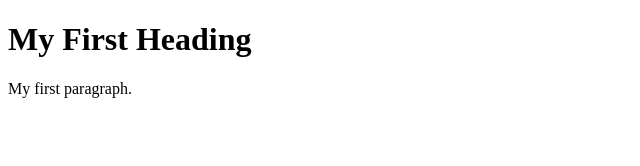
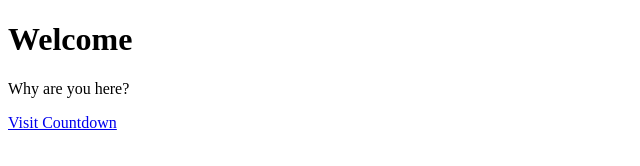
Before and after one commit to Maaaaarc/Marcs-Web, a plain HTML site: page index.html in a window 1280 px wide. Shown: the whole page, without its empty margins (0-640 px from the left). Drawn offline with Linux system fonts and the light colour scheme.

Commit message:
index update

```diff
--- a/index.html
+++ b/index.html
@@ -1,9 +1,18 @@
 <!DOCTYPE html>
-<html>
+<html lang="en">
+<head>
+    <meta charset="UTF-8">
+    <meta name="viewport" content="width=device-width, initial-scale=1.0">
+    <title>Simple Link Page</title>
+</head>
 <body>
 
-<h1>My First Heading</h1>
-<p>My first paragraph.</p>
+    <h1>Welcome</h1>
+
+    <p>Why are you here?</p>
+
+
+    <a href="pages/gta6.html" target="_blank">Visit Countdown</a>
 
 </body>
 </html>
```
